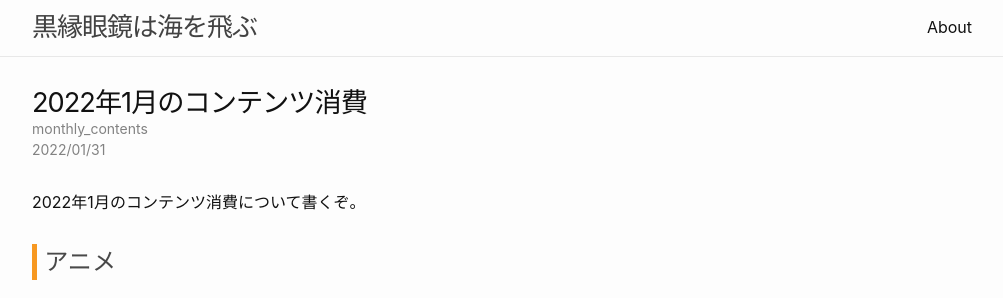
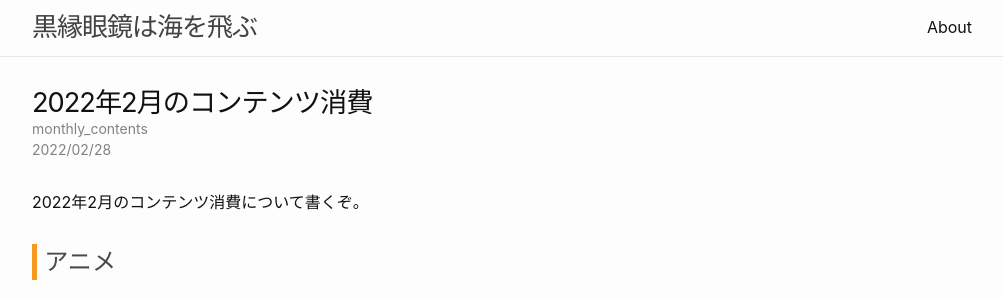
Before and after one commit to ryoo14/blog_ryoo_cc, a Jekyll site: the page built from _posts/2022-02-28-monthly_contents.markdown, in a window 1280 px wide. Shown: the top 298 px of the page, without its empty margins (138-1141 px from the left). Built offline with Jekyll 4.4.1, drawn with Linux system fonts in a browser that asks for light colours.

Commit message:
2022022801

```diff
--- a/_posts/2022-02-28-monthly_contents.markdown
+++ b/_posts/2022-02-28-monthly_contents.markdown
@@ -1,11 +1,11 @@
 ---
 layout: post
-title: 2022年1月のコンテンツ消費
-date: 2022-01-31 09:00:21 +0900
+title: 2022年2月のコンテンツ消費
+date: 2022-02-28 09:00:21 +0900
 categories: monthly_contents
 ---
 
-2022年1月のコンテンツ消費について書くぞ。
+2022年2月のコンテンツ消費について書くぞ。
 
 ## アニメ
 - [明日ちゃんのセーラー服 #1-3](https://annict.com/works/8179)
```
